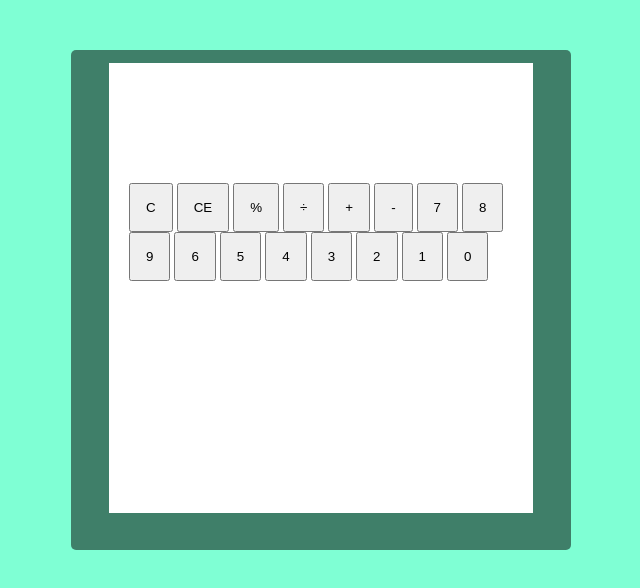
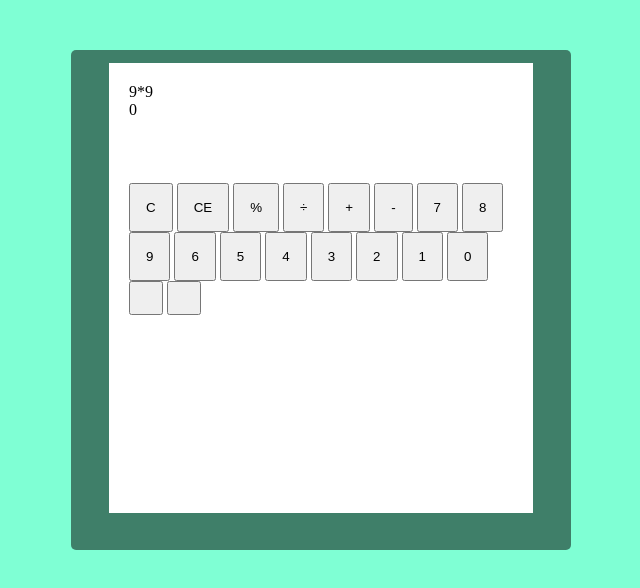
Before and after one commit to rohanthakran/index.html, a plain HTML site: page index.html in a window 1280 px wide. Shown: the whole page, without its empty margins (319-959 px from the left). Drawn offline with Linux system fonts and the light colour scheme.

Commit message:
Update index.html

```diff
--- a/index.html
+++ b/index.html
@@ -19,11 +19,11 @@
                         <div class="result">
                               <div id="history">
 
-                             <p id="history-value"></p>
+                             <p id="history-value">9*9</p>
                               </div>
 
                               <div id="output">
-                                  <p id="output-value"></p>
+                                  <p id="output-value">0</p>
                               </div>
                         </div>
                         <div class="box2">
@@ -48,6 +48,10 @@
                                   <button class="number" id="2">2</button>
                                   <button class="number" id="1">1</button>
                                   <button class="number" id="0">0</button>
+                                  <button class="empty" id="0"></button>
+                                  <button class="empty" id="0"></button>
+
+
 
 
                             </div>
```
